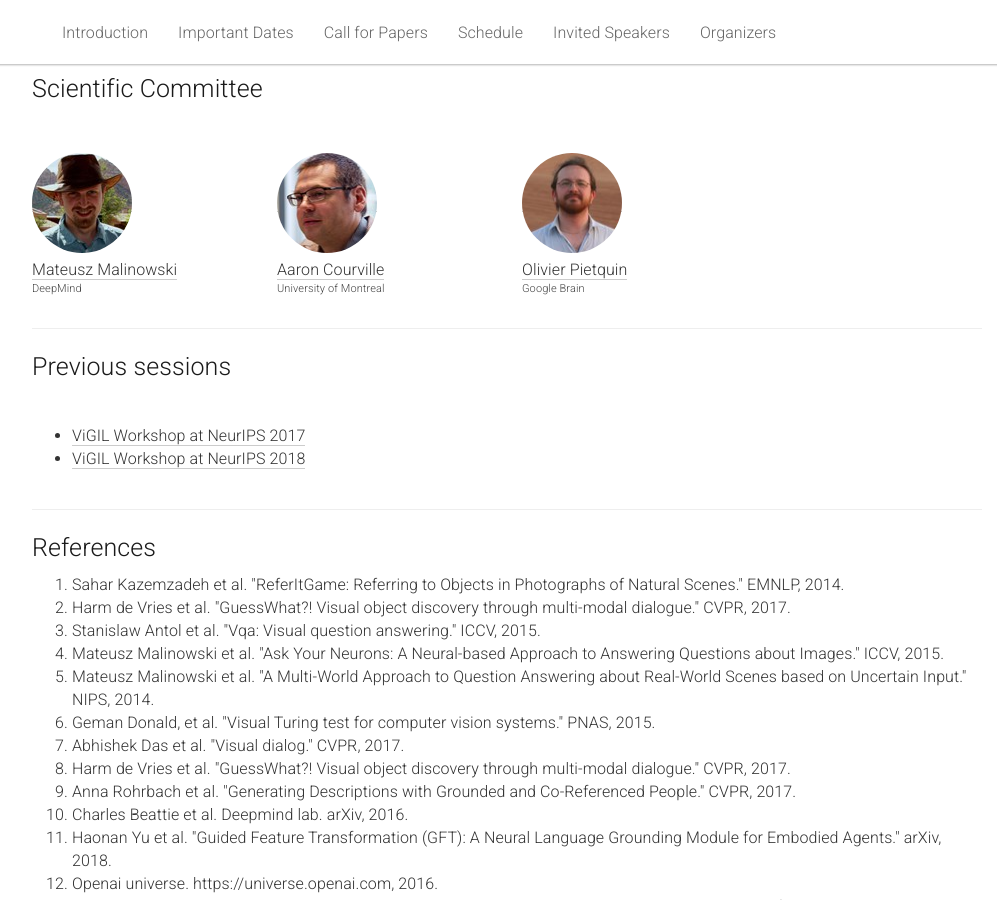
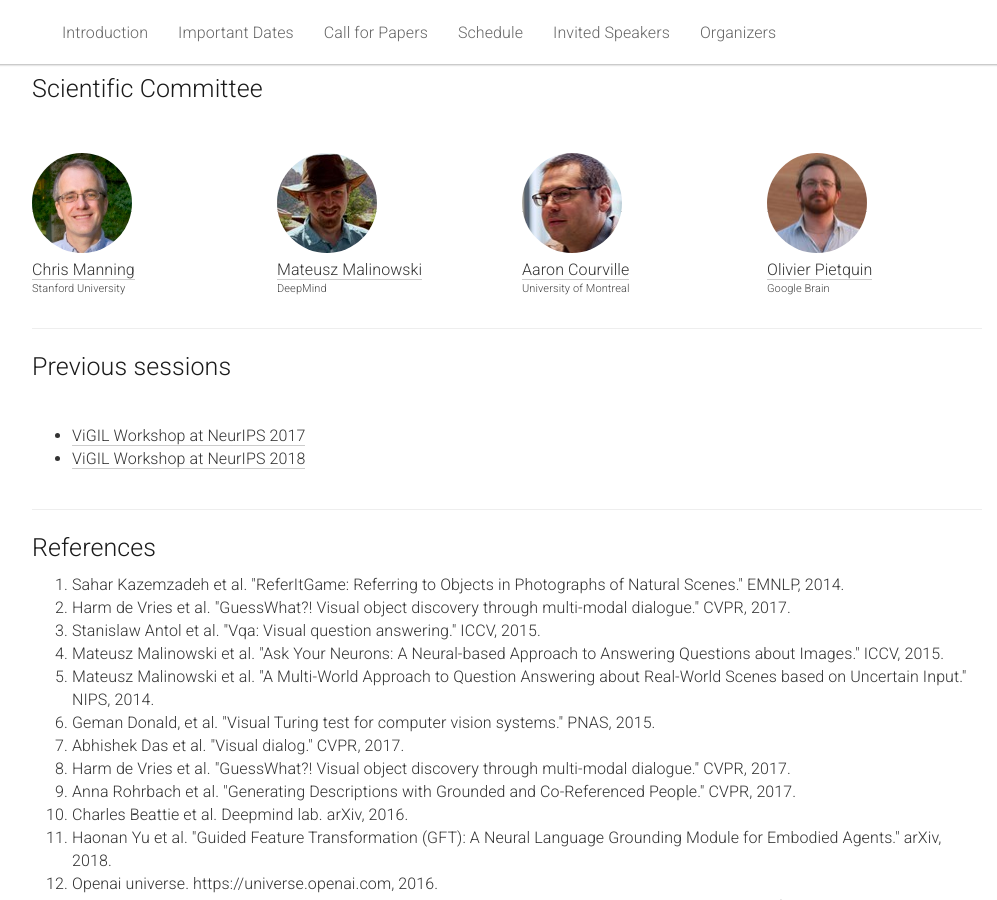
Before and after one commit to vigilworkshop/vigilworkshop.github.io, a Jekyll site: the page built from _pages/home.md, in a window 1280 px wide and 900 px high, scrolled down 3599 px. Shown: the whole window, without its empty margins (133-1130 px from the left). Built offline with Jekyll 4.4.1, drawn with Linux system fonts in a browser that asks for light colours.

Commit message:
Adds Chris to scientific committee

```diff
--- a/_pages/home.md
+++ b/_pages/home.md
@@ -291,6 +291,15 @@ TBA
 <br>
 <div class="row">
   <div class="col-xs-6 col-lg-3">
+    <a href="https://nlp.stanford.edu/manning/">
+      <img class="people-pic" src="{{ "/static/img/people/chris-manning.jpg" | prepend:site.baseurl }}">
+    </a>
+    <div class="people-name">
+      <a href="https://nlp.stanford.edu/manning/">Chris Manning</a>
+      <h6>Stanford University</h6>
+    </div>
+  </div>
+  <div class="col-xs-6 col-lg-3">
     <a href="http://www.mateuszmalinowski.com/">
       <img class="people-pic" src="{{ "/static/img/people/mateusz-malinowski-dp.jpeg" | prepend:site.baseurl }}">
     </a>
```
Also changed, not shown: static/img/people/chris-manning.jpg (added).
